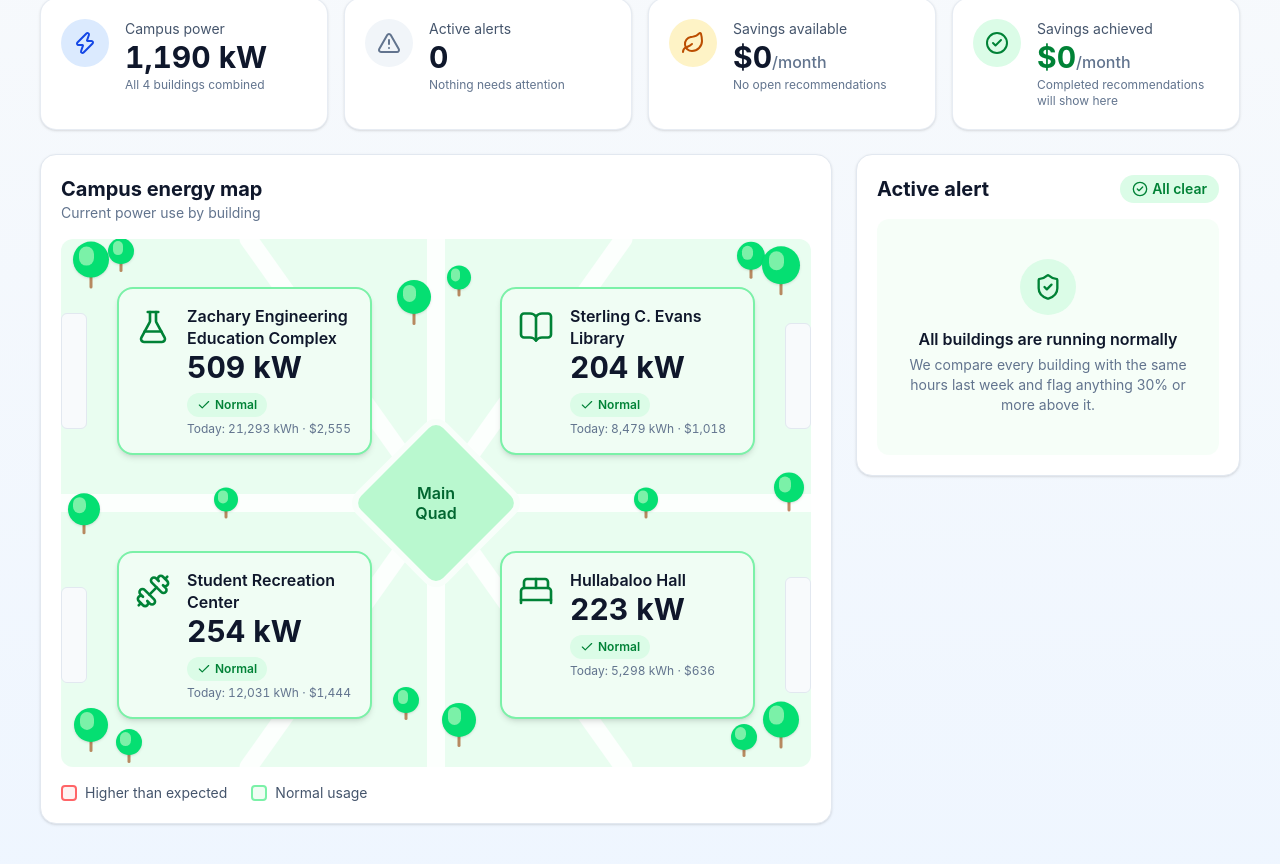
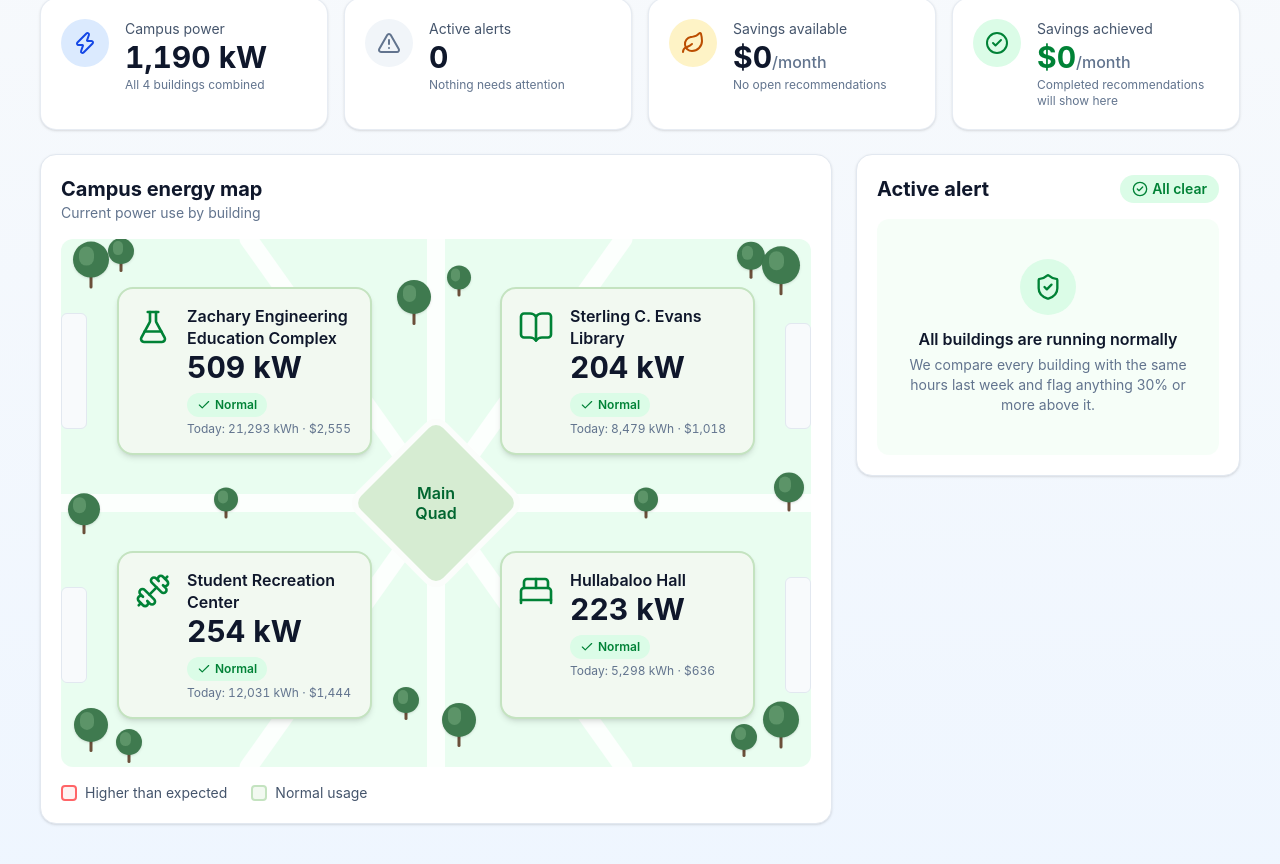
Before and after one commit to ashleetaa/campus-energy-monitor, a React (Vite) app: page / in a window 1280 px wide. Shown: the part 200-1064 px from the top of the page. Built offline with nearby package versions, Linux system fonts and the light colour scheme.

Commit message:
Soften map greens; forest-green trees
- Main Quad, normal building cards and legend use muted sage greens
- Trees use a deep forest green with a darker brown trunk

Co-Authored-By: Claude Opus 5.5 <noreply@anthropic.com>

```diff
--- a/src/components/BuildingCard.tsx
+++ b/src/components/BuildingCard.tsx
@@ -49,7 +49,7 @@ export default function BuildingCard({ reading, needsAttention, ignored, percent
     ? 'border-red-400 bg-red-50 hover:border-red-500'
     : ignored
       ? 'border-slate-300 bg-slate-50 hover:border-slate-400'
-      : 'border-green-300 bg-green-50 hover:border-green-500'
+      : 'border-[#c4e3c0] bg-[#f2f9f1] hover:border-[#8fca8a]' // soft, muted green
   const iconColor = needsAttention ? 'text-red-600' : ignored ? 'text-slate-500' : 'text-green-700'
 
   return (
--- a/src/components/CampusMap.tsx
+++ b/src/components/CampusMap.tsx
@@ -39,17 +39,17 @@ const OTHER_BUILDINGS = [
   { left: 96.5, top: 64, width: 3.5, height: 22 },
 ]
 
-// One tree: a round green top on a short brown trunk.
+// One tree: a round forest-green top on a short brown trunk.
 function Tree({ left, top, size }: { left: number; top: number; size: number }) {
   return (
     <div
       className="absolute -translate-x-1/2 -translate-y-1/2"
       style={{ left: `${left}%`, top: `${top}%`, width: size, height: size * 1.3 }}
     >
-      <div className="absolute bottom-0 left-1/2 h-1/3 w-[3px] -translate-x-1/2 rounded-full bg-amber-800/60" />
-      <div className="absolute inset-x-0 top-0 aspect-square rounded-full bg-green-400 shadow-sm" />
+      <div className="absolute bottom-0 left-1/2 h-1/3 w-[3px] -translate-x-1/2 rounded-full bg-[#6b4f3a]" />
+      <div className="absolute inset-x-0 top-0 aspect-square rounded-full bg-[#3f7a4f] shadow-sm" />
       {/* a lighter spot so the tree looks rounded */}
-      <div className="absolute top-[10%] left-[18%] size-2/5 rounded-full bg-green-300" />
+      <div className="absolute top-[10%] left-[18%] size-2/5 rounded-full bg-[#5c9468]" />
     </div>
   )
 }
@@ -83,7 +83,7 @@ export default function CampusMap({ children }: { children: ReactNode }) {
           ))}
 
           {/* The quad: a green square turned 45° where the paths meet. */}
-          <div className="absolute top-1/2 left-1/2 size-32 -translate-x-1/2 -translate-y-1/2 rotate-45 rounded-2xl border-[6px] border-white/90 bg-green-200" />
+          <div className="absolute top-1/2 left-1/2 size-32 -translate-x-1/2 -translate-y-1/2 rotate-45 rounded-2xl border-[6px] border-white/90 bg-[#d6ecd2]" />
           <p className="absolute top-1/2 left-1/2 -translate-x-1/2 -translate-y-1/2 text-center leading-tight font-semibold text-green-800">
             Main
             <br />
@@ -107,7 +107,7 @@ export default function CampusMap({ children }: { children: ReactNode }) {
           Higher than expected
         </span>
         <span className="flex items-center gap-2">
-          <span className="size-4 rounded border-2 border-green-300 bg-green-50" />
+          <span className="size-4 rounded border-2 border-[#c4e3c0] bg-[#f2f9f1]" />
           Normal usage
         </span>
       </div>
```
